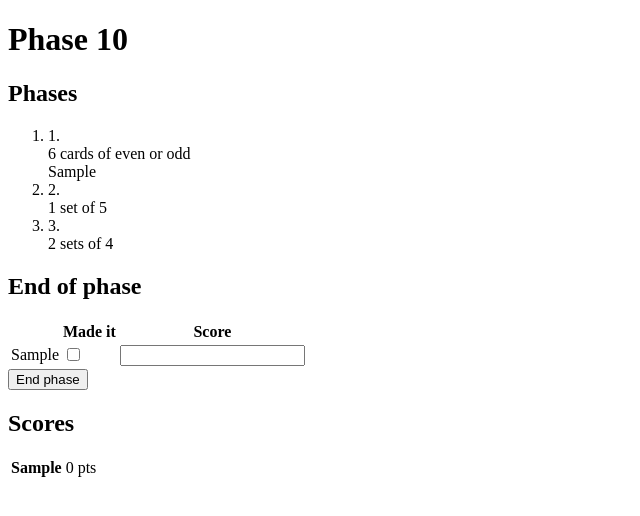
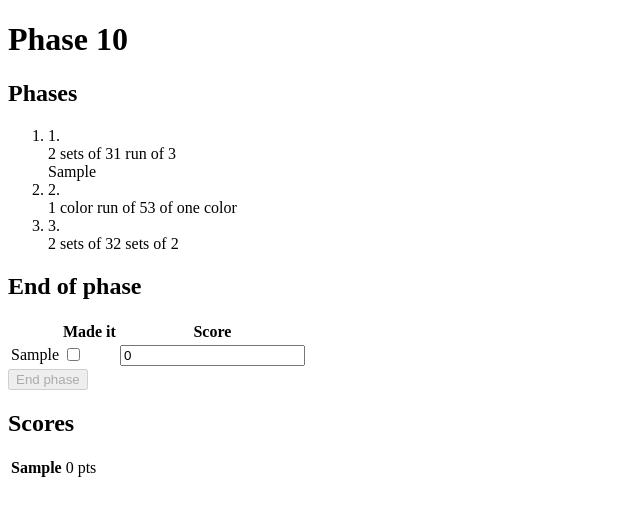
Before and after one commit to juliendelort/phase10, a Next.js app: page / in a window 1280 px wide. Both pictures are taken after typing "Sample", "Sample" into the empty fields and a click on the button "Start game". Shown: the top 516 px of the page, without its empty margins (0-640 px from the left). Built offline with nearby package versions, Linux system fonts and the light colour scheme.

Commit message:
Refactor + ability to revert phase

```diff
--- /dev/null
+++ b/components/EndPhaseSection.jsx
@@ -0,0 +1,70 @@
+import React from 'react';
+
+
+// Form to end phase (points, who made it)
+export function EndPhaseSection({ players, onEndPhase }) {
+    const [formData, setFormData] = React.useState(initFormData);
+
+    function initFormData() {
+        const result = {};
+        Object.values(players).forEach(p => {
+            result[p.name] = { moveToNextPhase: false, points: 0 }
+        });
+
+        return result;
+    }
+
+    const handleMoveToNextPhaseChange = (playerName) => (e) => {
+        const moveToNextPhase = e.currentTarget.checked;
+
+        setFormData(data => ({ ...data, [playerName]: { ...data[playerName], moveToNextPhase } }))
+    };
+
+    const handlePointsChange = (playerName) => (e) => {
+        const points = parseInt(e.currentTarget.value || '0');
+        setFormData(data => ({ ...data, [playerName]: { ...data[playerName], points } }))
+    };
+
+    const handleSubmit = (e) => {
+        e.preventDefault();
+        e.currentTarget.reset();
+        onEndPhase({ ...formData });
+
+        setFormData(initFormData);
+    };
+
+    // Disabled if no "move to next phase" checkbox is checked
+    const submitDisabled = !Object.values(formData).some(p => p.moveToNextPhase);
+
+
+    return (
+        <section>
+            <h2>End of phase</h2>
+            <form onSubmit={handleSubmit}>
+                <table className="w-full">
+                    <thead>
+                        <tr>
+                            <th></th>
+                            <th className="whitespace-nowrap">Made it</th>
+                            <th className="w-16 text-center">Score</th>
+                        </tr>
+                    </thead>
+                    <tbody>
+                        {Object.values(players).map((p) => (
+                            <tr key={p.name}>
+                                <td>{p.name}</td>
+                                <td className="text-center">
+                                    <input type="checkbox" name={`${p.name}[move]`} aria-label="made it" onChange={handleMoveToNextPhaseChange(p.name)} />
+                                </td>
+                                <td className="w-16 text-center">
+                                    <input type="number" min="0" name={`${p.name}[points]`} arial-label="score" className="w-16" onChange={handlePointsChange(p.name)} defaultValue={0} />
+                                </td>
+                            </tr>
+                        ))}
+                    </tbody>
+                </table>
+
+                <button type="submit" className="primary w-full mt-4" disabled={submitDisabled}>End phase</button>
+            </form>
+        </section>)
+}
--- /dev/null
+++ b/components/PreGameForm.jsx
@@ -0,0 +1,62 @@
+import React from 'react';
+import { setLocalStorage, getLocalStorage } from '../utils/storage';
+
+// Inital form with name of players and number of phases
+export function PreGameForm({ onStartGame }) {
+
+    const [{ formPlayerCount, previousPlayers, phasesCount }, setData] = React.useState(() => {
+        // Fetch data from local storage
+        const savedData = getLocalStorage();
+        if (savedData) {
+            return savedData;
+        }
+
+        return {
+            formPlayerCount: 2,
+            previousPlayers: [],
+            phasesCount: 3
+        };
+    });
+
+    const handleAddPlayer = () => {
+        setData(d => ({
+            ...d,
+            formPlayerCount: formPlayerCount + 1
+        }));
+    };
+
+    /**
+   * Submit initial player form: generate the phases and initialize game
+   */
+    const handleStartGame = (event) => {
+        event.preventDefault();
+        const formData = new FormData(event.currentTarget);
+
+        const phasesCount = parseInt(formData.get('phaseCount'));
+
+        const playerNames = formData.getAll('playerName').filter(name => !!name);
+
+        setLocalStorage(playerNames, phasesCount);
+        onStartGame(phasesCount, playerNames);
+
+    }
+
+    return (
+        <form onSubmit={handleStartGame} className="inline-block">
+            <label>
+                <span>Phases</span>
+                <input type="number" min="1" name="phaseCount" placeholder="3" defaultValue={phasesCount} />
+            </label>
+            <div className="my-4">
+                {[...Array(formPlayerCount)].map((_p, index) => (
+                    <label key={index} className="mb-2">
+                        <span>{`Player ${index}`}</span>
+                        <input type="text" placeholder="Enter a name" name="playerName" defaultValue={`${previousPlayers[index] || ''}`} />
+                    </label>
+                ))}
+                <button type="button" onClick={handleAddPlayer} className="small mb-4 float-right">Add player</button>
+            </div>
+            <button className="block w-full primary" type="submit">Start game</button>
+        </form>
+    )
+};
--- a/pages/index.js
+++ b/pages/index.js
@@ -1,70 +1,97 @@
 import Head from 'next/head'
 import React from 'react';
 import { generateNPhases } from '../utils/phases';
-import { setLocalStorage, getLocalStorage } from '../utils/storage';
+import { PreGameForm } from '../components/PreGameForm';
+import { EndPhaseSection } from '../components/EndPhaseSection';
 
 
 export default function Home() {
   const [phases, setPhases] = React.useState([]);
   const [players, setPlayers] = React.useState({});
 
-
   /**
    * Starting the game
    */
-  const handleStartGame = (phasesCount, playerNames) => {
+  const handleStartGame = React.useCallback((phasesCount, playerNames) => {
     const phases = generateNPhases(phasesCount);
     setPhases(phases);
 
     const players = {};
-    playerNames.forEach(name => players[name] = { name, points: 0, currentPhase: 1 });
+    playerNames.forEach(name => players[name] = { name, points: 0, currentPhase: 1, completedPhases: [] });
     setPlayers(players);
-  }
+  }, []);
   /**
    * End a phase: update players scores and current phase
    */
-  const handleEndPhase = (event) => {
-    event.preventDefault();
+  const handleEndPhase = React.useCallback((phaseData) => {
 
-    const formData = new FormData(event.currentTarget);
-
-    event.currentTarget.reset();
     setPlayers(players => {
       const newValues = { ...players };
 
       Object.values(players).forEach((p) => {
-        const moveToNextPhase = !!formData.get(`${p.name}[move]`);
-        const points = parseInt(formData.get(`${p.name}[points]`) || 0);
+        const { moveToNextPhase, points } = phaseData[p.name];
+
         if (moveToNextPhase) {
           newValues[p.name].currentPhase++;
         }
         newValues[p.name].points += points;
+
+        newValues[p.name].completedPhases.push({ moveToNextPhase, points });
       });
       return newValues;
+    });
+  }, []);
 
+  /** Un-apply last phase */
+  const handleRevertPhase = () => {
+    setPlayers(players => {
+      const newValues = { ...players };
+
+      Object.values(players).forEach((p) => {
+        if (p.completedPhases.length) {
+          const { moveToNextPhase, points } = p.completedPhases[p.completedPhases.length - 1];
+
+          if (moveToNextPhase) { // If player has moved up, move back down
+            newValues[p.name].currentPhase--;
+          }
+          // Remove points
+          newValues[p.name].points -= points;
+
+          // Remove completed phase
+          newValues[p.name].completedPhases.pop();
+        }
+      });
+      return newValues;
     });
   }
 
   // Generates map {"phase" => [...playersInThatPhase]}
   const playersByPhase = React.useMemo(() => {
-    const result = [];
+    const result = {};
     Object.values(players).forEach(p => result[p.currentPhase] = [...(result[p.currentPhase] || []), p.name]);
 
     return result;
   }, [players]);
 
+  const showRevertButton = Object.keys(playersByPhase).length > 1; // Show revert button if at least is above phase 1
+
   // List of phases with players that are in it
   const phasesSection = (
     <section >
-      <h2>Phases</h2>
+      <h2>
+        Phases
+       {showRevertButton ?
+          <button className="small float-right" onClick={handleRevertPhase}>Back 1 phase</button> :
+          null}
+      </h2>
       <ol className="inline-block text-left w-full">
         {phases.map((p, index) => (
           <li key={index} className="border border-solid	border-gray-300	 rounded px-6 py-4 mb-2 flex bg-blue-50">
             <span className="mr-4 opacity-70 self-center	">{index + 1}.</span>
-            <span className="flex-1  flex justify-between ">
+            <span className="flex-1  flex justify-between items-center">
               <div className="flex flex-col	">
-                {p.split(' + ').map(part => (
-                  <span key={part}>{part}</span>
+                {p.split(' + ').map((part, index) => (
+                  <span key={index}>{part}</span>
                 ))}
               </div>
               <div className="font-bold ml-4 text-right self-center	">
@@ -76,37 +103,6 @@
       </ol>
     </section>);
 
-  // End of phase section
-  const endPhaseSection = (
-    <section>
-      <h2>End of phase</h2>
-      <form onSubmit={handleEndPhase}>
-        <table className="w-full">
-          <thead>
-            <tr>
-              <th></th>
-              <th className="whitespace-nowrap">Made it</th>
-              <th className="w-16 text-center">Score</th>
-            </tr>
-          </thead>
-          <tbody>
-            {Object.values(players).map((p) => (
-              <tr key={p.name}>
-                <td>{p.name}</td>
-                <td className="text-center">
-                  <input type="checkbox" name={`${p.name}[move]`} aria-label="made it" />
-                </td>
-                <td className="w-16 text-center">
-                  <input type="number" min="0" name={`${p.name}[points]`} arial-label="score" className="w-16" />
-                </td>
-              </tr>
-            ))}
-          </tbody>
-        </table>
-
-        <button type="submit" className="primary w-full mt-4" >End phase</button>
-      </form>
-    </section>);
 
   // List of scores
   const scoresSection = (
@@ -139,67 +135,9 @@
           <PreGameForm onStartGame={handleStartGame} /> :
           <>
             {phasesSection}
-            {endPhaseSection}
+            <EndPhaseSection players={players} onEndPhase={handleEndPhase} />
             {scoresSection}
           </>}
       </main>
     </div>)
 }
-
-
-function PreGameForm({ onStartGame }) {
-
-  const [{ formPlayerCount, previousPlayers }, setData] = React.useState(() => {
-    // Fetch data from local storage
-    const savedData = getLocalStorage();
-
-    if (savedData) {
-      return savedData;
-    }
-
-    return {
-      formPlayerCount: 2,
-      previousPlayers: []
-    };
-  });
-
-  const handleAddPlayer = () => {
-    setData(d => ({
-      ...d,
-      formPlayerCount: formPlayerCount + 1
-    }));
-  };
-
-  /**
- * Submit initial player form: generate the phases and initialize game
- */
-  const handleStartGame = (event) => {
-    event.preventDefault();
-    const formData = new FormData(event.currentTarget);
-
-    const phasesCount = formData.get('phaseCount');
-    const playerNames = formData.getAll('playerName').filter(name => !!name);
-
-    setLocalStorage(playerNames);
-    onStartGame(phasesCount, playerNames);
-
-  }
-  return (
-    <form onSubmit={handleStartGame} className="inline-block">
-      <label>
-        <span>Phases</span>
-        <input type="number" min="1" name="phaseCount" placeholder="3" defaultValue="3" />
-      </label>
-      <div className="my-4">
-        {[...Array(formPlayerCount)].map((_p, index) => (
-          <label key={index} className="mb-2">
-            <span>{`Player ${index}`}</span>
-            <input type="text" placeholder="Enter a name" name="playerName" defaultValue={`${previousPlayers[index] || ''}`} />
-          </label>
-        ))}
-        <button type="button" onClick={handleAddPlayer} className="mb-4 float-right">Add player</button>
-      </div>
-      <button className="block w-full primary" type="submit">Start game</button>
-    </form>
-  )
-};
--- a/styles/global.css
+++ b/styles/global.css
@@ -4,11 +4,16 @@
 
 @layer base {
     button {
-        @apply text-gray-600 bg-gray-200 border-2 border-solid border-gray-600 p-3 rounded cursor-pointer hover:bg-gray-600 hover:text-white;
+        @apply text-white bg-gray-500 disabled:bg-gray-300 disabled:pointer-events-none	 border-0 p-3 rounded cursor-pointer hover:bg-gray-600 hover:bg-gray-600;
     }
 
+
     button.primary{
-        @apply bg-blue-500 text-white border-0 hover:bg-blue-600;
+        @apply bg-blue-500 disabled:bg-blue-300  text-white border-0 hover:bg-blue-600;
+    }
+
+    button.small{
+        @apply text-xs p-1;
     }
 
     input {
@@ -29,4 +34,8 @@
     table {
         border-spacing: 0.25rem;
     }
+
+    ol {
+        padding: 0;
+    }
 }
--- a/utils/storage.js
+++ b/utils/storage.js
@@ -5,10 +5,11 @@
 
     if (stringData) {
         try {
-            const { formPlayerCount, previousPlayers } = JSON.parse(stringData);
+            const { formPlayerCount, previousPlayers, phasesCount } = JSON.parse(stringData);
             return {
                 formPlayerCount,
-                previousPlayers
+                previousPlayers,
+                phasesCount
             };
         } catch {
         }
@@ -17,11 +18,12 @@
     return null;
 }
 
-export function setLocalStorage(playerNames) {
+export function setLocalStorage(playerNames, phasesCount) {
     if (typeof window !== "undefined") {
         localStorage.setItem(LOCAL_STORAGE_KEY, JSON.stringify({
             formPlayerCount: playerNames.length,
-            previousPlayers: playerNames
+            previousPlayers: playerNames,
+            phasesCount
         }));
     }
 }
```
